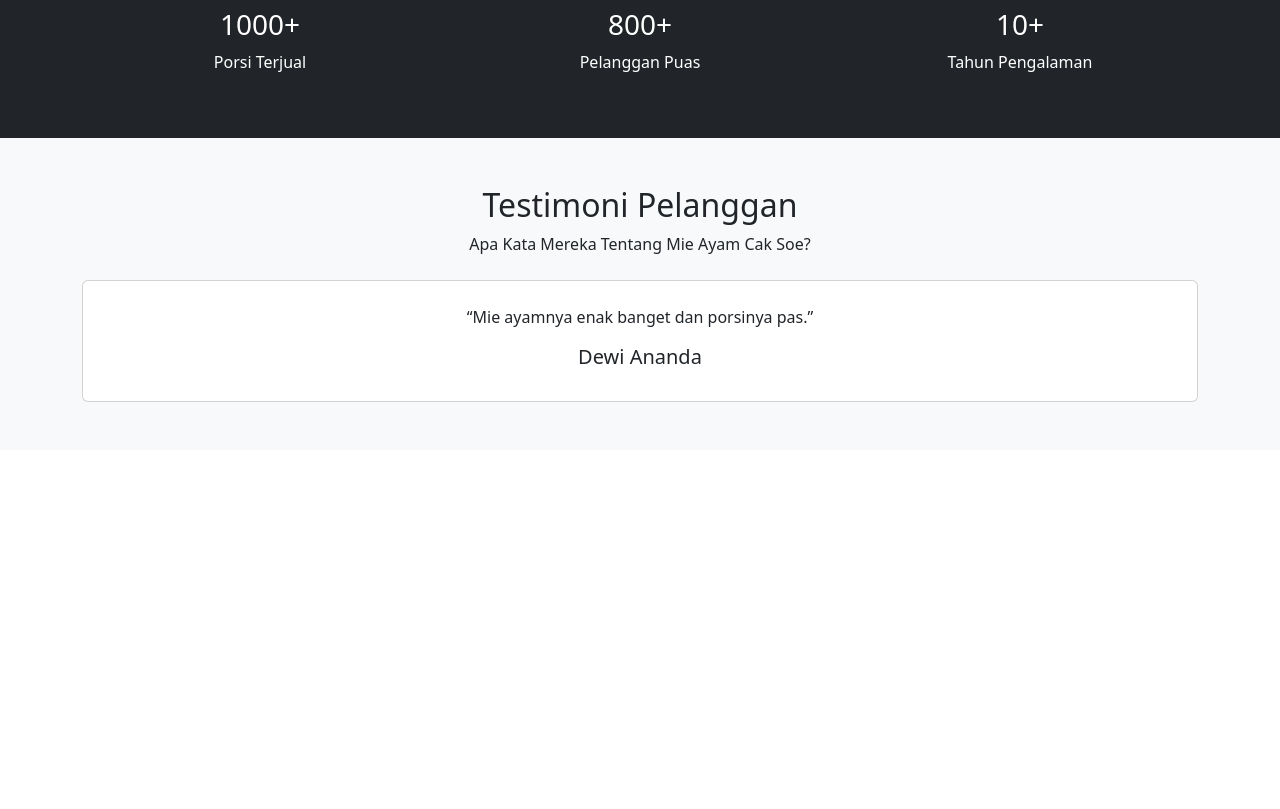
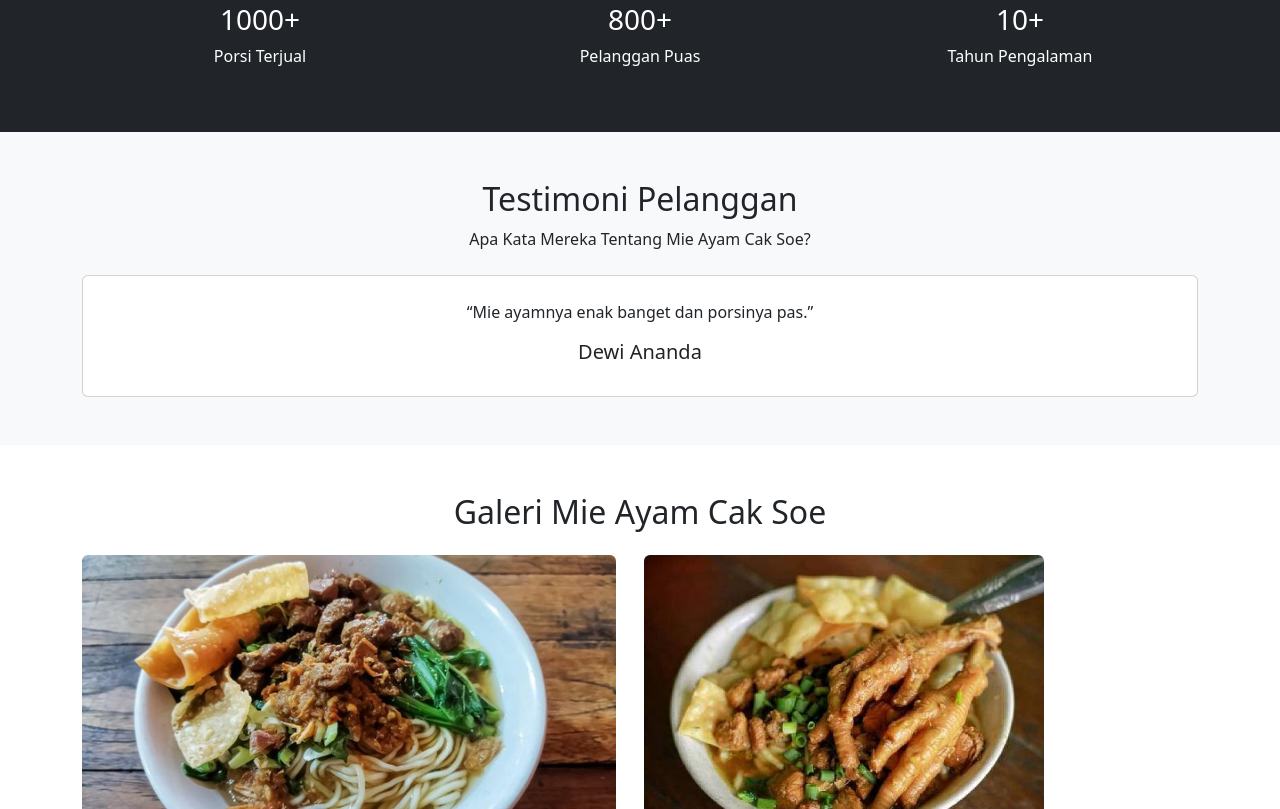
Before and after one commit to Vansformatics/UTSWeb_B_0028, a plain HTML site: page index.html in a window 1280 px wide. Shown: the part 1991-2800 px from the top of the page. Before the commit the page ends 2441 px from the top, so only its background shows below. Drawn offline with nearby package versions, Linux system fonts and the light colour scheme.

Commit message:
menambahkan section galeri

```diff
--- a/index.html
+++ b/index.html
@@ -71,7 +71,7 @@
             <div class="row g-4">
                 <div class="col-md-6">
                     <div class="card h-100">
-                        <img src="mieAyam.jpeg" alt="Mie Ayam Original" class="card-img-top">
+                        <img src="mieAyam.jpeg" alt="Mie Ayam Original" class="card-img-top" style="max-height: 300px; object-fit: cover;">
 
                         <div class="card-body">
                             <h3 class="text-center">Mie Ayam Original</h3>
@@ -220,6 +220,27 @@
         </div>
     </section>
 
+    <!-- Galeri -->
+    <section class="py-5" id="gallery">
+        <div class="container">
+
+            <div class="text-center mb-4">
+                <h2>Galeri Mie Ayam Cak Soe</h2>
+            </div>
+
+            <div class="row g-2">
+
+                <div class="col-md-6 mb-4 center">
+                    <img src="mieAyam.jpeg" alt="Mie Ayam Original" class="img-fluid rounded" style="max-height: 300px;">
+                </div>
+
+                <div class="col-md-6 mb-4 center">
+                    <img src="mieAyamCeker.jpeg" alt="Mie Ayam Ceker" class="img-fluid rounded" style="max-height: 300px;">
+                </div>
+            </div>
+        </div>
+    </section>
+
     <script src="script.js"></script>
 </body>
 </html>
```
